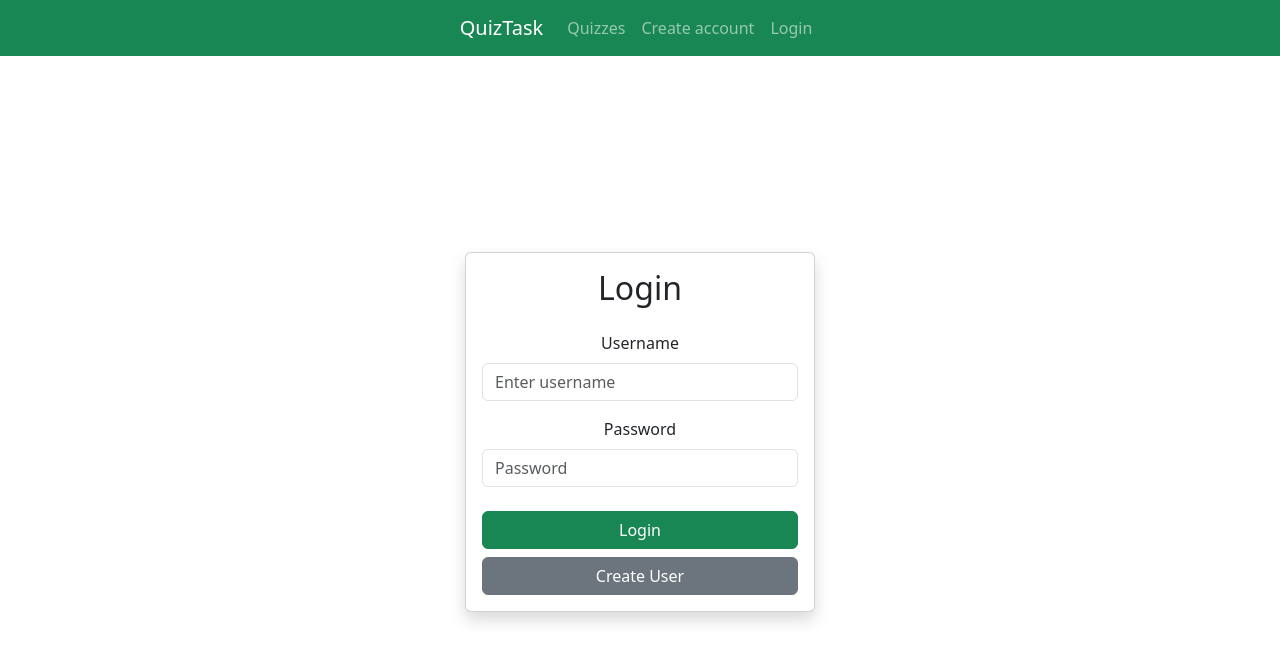
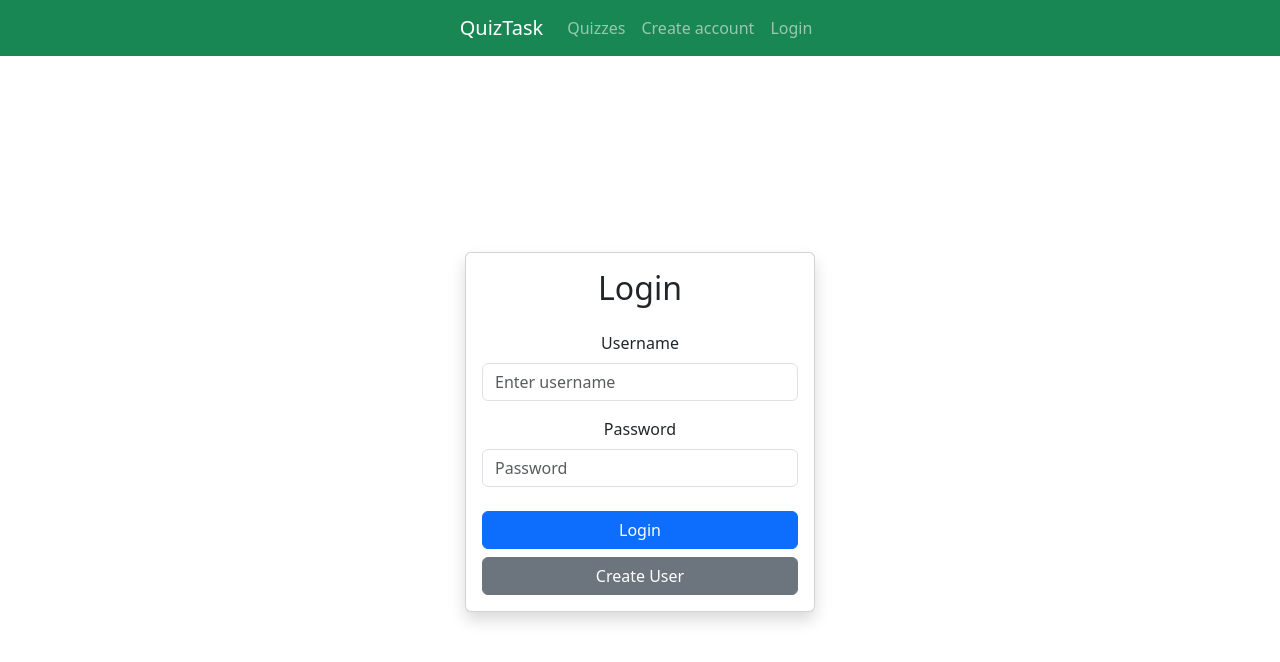
Before and after one commit to cobra4001/Quiz-nettside, a React (Vite) app in the folder QuizApp/: page /LoginPage in a window 1280 px wide. Shown: the top 662 px of the page. Built offline with nearby package versions, Linux system fonts and the light colour scheme.

Commit message:
fjernet tidligere endring i navbar; implementerte update contact

```diff
--- a/QuizApp/src/auth/LoginPage.tsx
+++ b/QuizApp/src/auth/LoginPage.tsx
@@ -85,7 +85,7 @@ const LoginPage: React.FC = () => {
                 autoComplete="current-password"
               />
             </Form.Group>
-            <Button variant="success" type="submit" className="w-100 mb-2">
+            <Button variant="primary" type="submit" className="w-100 mb-2">
               Login
             </Button>
             <Button
--- a/QuizApp/src/pages/user/UserProfile.tsx
+++ b/QuizApp/src/pages/user/UserProfile.tsx
@@ -3,6 +3,7 @@ import { Form, Button, Card, Alert, Container, Row, Col, Modal } from "react-boo
 import { useNavigate } from "react-router-dom";
 import { useAuth } from "../../auth/AuthContext";
 import { isValidEmail, isValidPhone } from "../../shared/Regex";
+import type { UpdateContactDTO } from "../../types/auth";
 
 const API_URL = import.meta.env.VITE_API_URL;
 
@@ -68,7 +69,7 @@ const UserProfile: React.FC = () => {
     setIsSubmitting(true);
     try {
       // Fixed: Pass individual values as per AuthContext signature
-      await updateContact(email, phonenumber);
+      await updateContact( { email, phonenumber } as UpdateContactDTO);
       setSuccess("Contact information updated successfully!");
     } catch (err: any) {
       setError(err.message || "Update failed");
--- a/QuizApp/src/shared/NavBar.tsx
+++ b/QuizApp/src/shared/NavBar.tsx
@@ -30,10 +30,10 @@ const NavBar: React.FC = () => {
 
             <Nav.Link href="/QuizList">Quizzes</Nav.Link>
 
-            {!user ? <Nav.Link onClick={() => navigate("/CreateUser")}>Create account</Nav.Link> : <Nav.Link onClick={handleCreateClick} style={{ cursor: 'pointer' }}>Create quiz</Nav.Link> }
+            {!user ? <Nav.Link href="/CreateUser">Create account</Nav.Link> : <Nav.Link onClick={handleCreateClick} style={{ cursor: 'pointer' }}>Create quiz</Nav.Link> }
 
             {!user ? (
-              <Nav.Link onClick={() => navigate("/LoginPage", { state: { from: "/NavBar", message: "" }})}>Login</Nav.Link>
+              <Nav.Link onClick={() => navigate("/LoginPage", { state: { from: "/NavBar", message: "null" }})}>Login</Nav.Link>
             ) : (
               // @ts-ignore ignorerer feil med user.sub, da da fungere (den som viser brukernavnet i dropdown)
               <NavDropdown title={user.unique_name} id="basic-nav-dropdown" >
```
